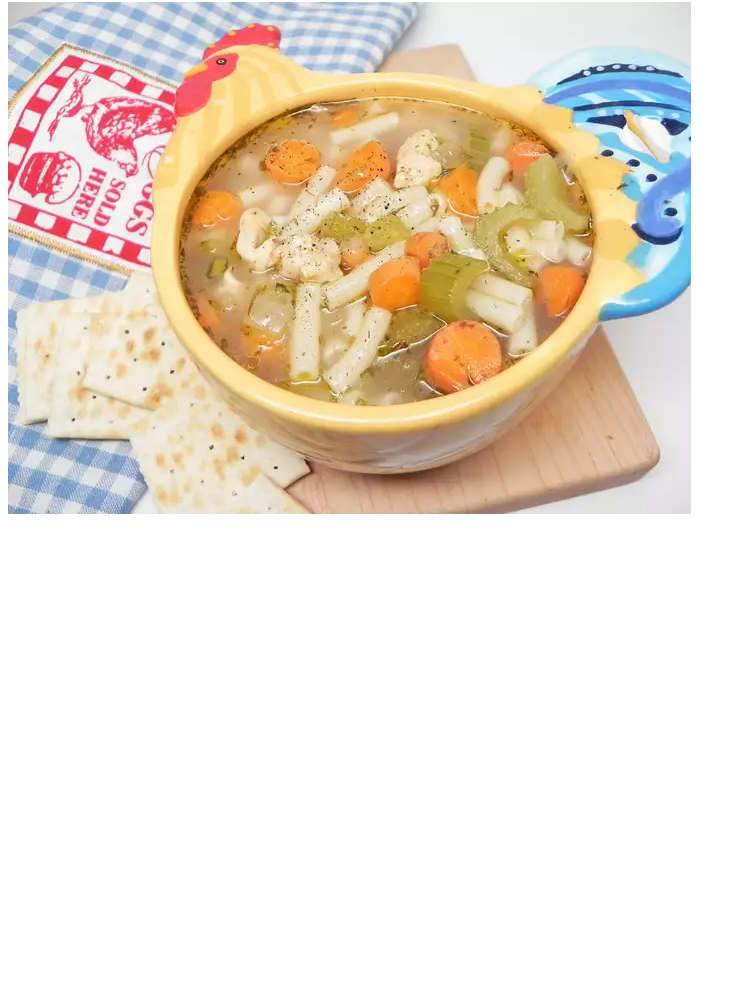
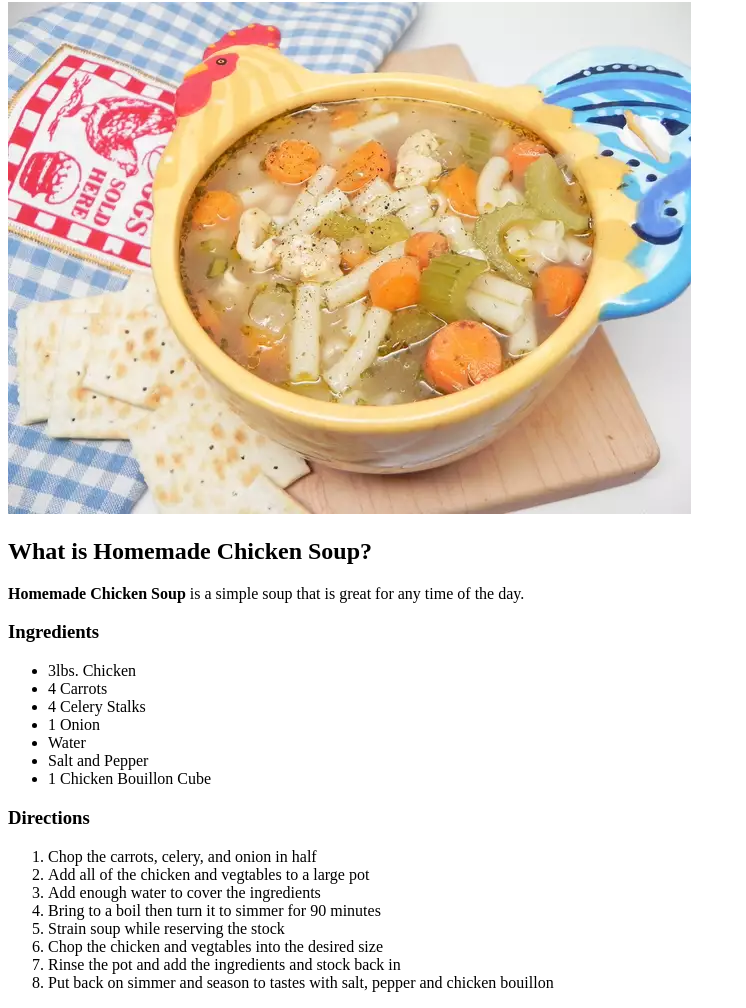
Before and after one commit to joering28/odin-recipies, a plain HTML site: page recipes/homemade-chicken-soup.html in a window 1280 px wide. Shown: the part 78-1086 px from the top of the page, without its empty margins (0-746 px from the left). Before the commit the page ends 800 px from the top, so only its background shows below. Drawn offline with Linux system fonts and the light colour scheme.

Commit message:
end of homemade chicken soup page

```diff
--- a/recipes/homemade-chicken-soup.html
+++ b/recipes/homemade-chicken-soup.html
@@ -9,6 +9,32 @@
 <body>
     <h1>Homemade Chicken Soup</h1>
     <img src="../images/homemade-chicken-soup.jpg" alt="Homemade Chicken Soup Picture">
-
+    <h2>What is Homemade Chicken Soup?</h2>
+    <p><b>Homemade Chicken Soup</b> is a simple soup that is great for any time of the day.</p>
+    <h3>Ingredients</h3>
+    <p>
+        <ul>
+            <li>3lbs. Chicken</li>
+            <li>4 Carrots</li>
+            <li>4 Celery Stalks</li>
+            <li>1 Onion</li>
+            <li>Water</li>
+            <li>Salt and Pepper</li>
+            <li>1 Chicken Bouillon Cube</li>
+        </ul>
+    </p>
+    <h3>Directions</h3>
+    <p>
+        <ol>
+            <li>Chop the carrots, celery, and onion in half</li>
+            <li>Add all of the chicken and vegtables to a large pot</li>
+            <li>Add enough water to cover the ingredients</li>
+            <li>Bring to a boil then turn it to simmer for 90 minutes</li>
+            <li>Strain soup while reserving the stock</li>
+            <li>Chop the chicken and vegtables into the desired size</li>
+            <li>Rinse the pot and add the ingredients and stock back in</li>
+            <li>Put back on simmer and season to tastes with salt, pepper and chicken bouillon</li>
+        </ol>
+    </p>
 </body>
 </html>
```
Also changed, not shown: index.html (+5 -3 lines), recipes/croque-madame.html (+1 -1 lines).
